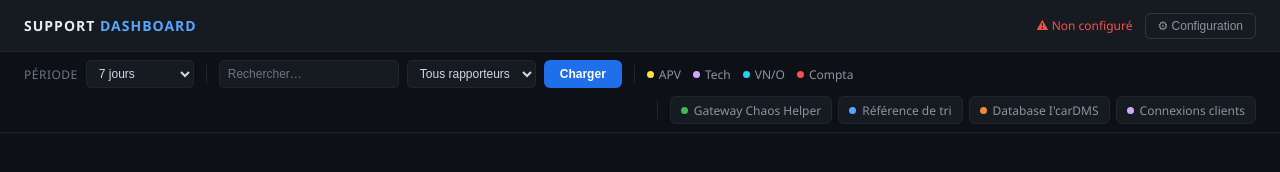
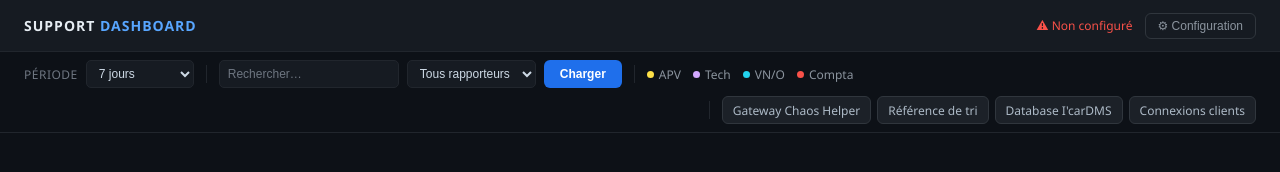
Before and after one commit to Noxil-fr/support-dashboard, a website: page public/index.html in a window 1280 px wide. Drawn offline with Linux system fonts and the light colour scheme; no server answers.

Commit message:
Remove dots from quick links, increase tile contrast
Co-Authored-By: Claude Sonnet 4.6 <noreply@anthropic.com>

```diff
--- a/public/index.html
+++ b/public/index.html
@@ -48,9 +48,8 @@
   .filter-raw { font-size: 12px; color: #3d444d; white-space: nowrap; }
   .ql-sep { width: 1px; height: 18px; background: #21262d; }
   .quick-links { display: flex; align-items: center; gap: 6px; }
-  .ql-link { display: flex; align-items: center; gap: 6px; height: 28px; padding: 0 10px; background: #161b22; border: 1px solid #21262d; border-radius: 6px; font-size: 12px; color: #8b949e; text-decoration: none; white-space: nowrap; transition: all .15s; }
-  .ql-link:hover { border-color: #58a6ff; color: #e6edf3; background: #1c2128; }
-  .ql-dot { display: inline-block; width: 7px; height: 7px; border-radius: 50%; flex-shrink: 0; }
+  .ql-link { display: flex; align-items: center; height: 28px; padding: 0 10px; background: #1c2128; border: 1px solid #30363d; border-radius: 6px; font-size: 12px; color: #adbac7; text-decoration: none; white-space: nowrap; transition: all .15s; }
+  .ql-link:hover { border-color: #58a6ff; color: #e6edf3; background: #212830; }
 
   /* ── Error bar ───────────────────────────────────────────── */
   .err-bar { display: none; background: #2d1117; border-bottom: 1px solid #5c1a1a; padding: 8px 24px; font-size: 12px; color: #f85149; flex-shrink: 0; }
@@ -240,10 +239,10 @@
         <span class="filter-raw" id="jira-raw-count"></span>
         <div class="ql-sep"></div>
         <div class="quick-links">
-          <a class="ql-link" href="https://gateway-chaos-helper.vercel.app/" target="_blank"><span class="ql-dot" style="background:#3fb950"></span>Gateway Chaos Helper</a>
-          <a class="ql-link" href="https://noxil-fr.github.io/Reference-de-tri/" target="_blank"><span class="ql-dot" style="background:#58a6ff"></span>Référence de tri</a>
-          <a class="ql-link" href="https://noxil-fr.github.io/db-icar/" target="_blank"><span class="ql-dot" style="background:#f0883e"></span>Database I'carDMS</a>
-          <a class="ql-link" href="https://onenextlane.sharepoint.com/:o:/r/sites/Equipesupport/Documents%20partages/Equipe%20Support/Connexions%20clients?d=w815eb121de054250b4aa1d308601cd9e&csf=1&web=1&e=fWWNfK" target="_blank"><span class="ql-dot" style="background:#d2a8ff"></span>Connexions clients</a>
+          <a class="ql-link" href="https://gateway-chaos-helper.vercel.app/" target="_blank">Gateway Chaos Helper</a>
+          <a class="ql-link" href="https://noxil-fr.github.io/Reference-de-tri/" target="_blank">Référence de tri</a>
+          <a class="ql-link" href="https://noxil-fr.github.io/db-icar/" target="_blank">Database I'carDMS</a>
+          <a class="ql-link" href="https://onenextlane.sharepoint.com/:o:/r/sites/Equipesupport/Documents%20partages/Equipe%20Support/Connexions%20clients?d=w815eb121de054250b4aa1d308601cd9e&csf=1&web=1&e=fWWNfK" target="_blank">Connexions clients</a>
         </div>
       </div>
     </div>
```
